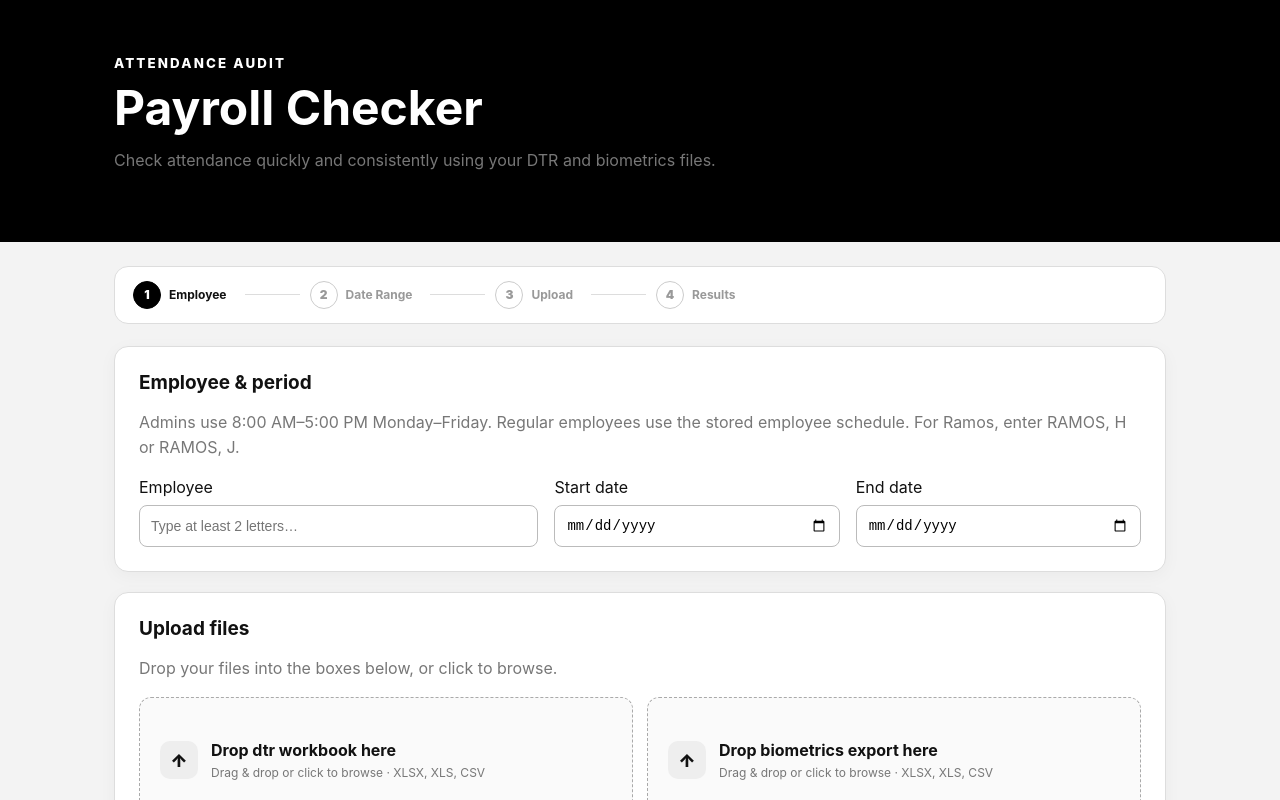
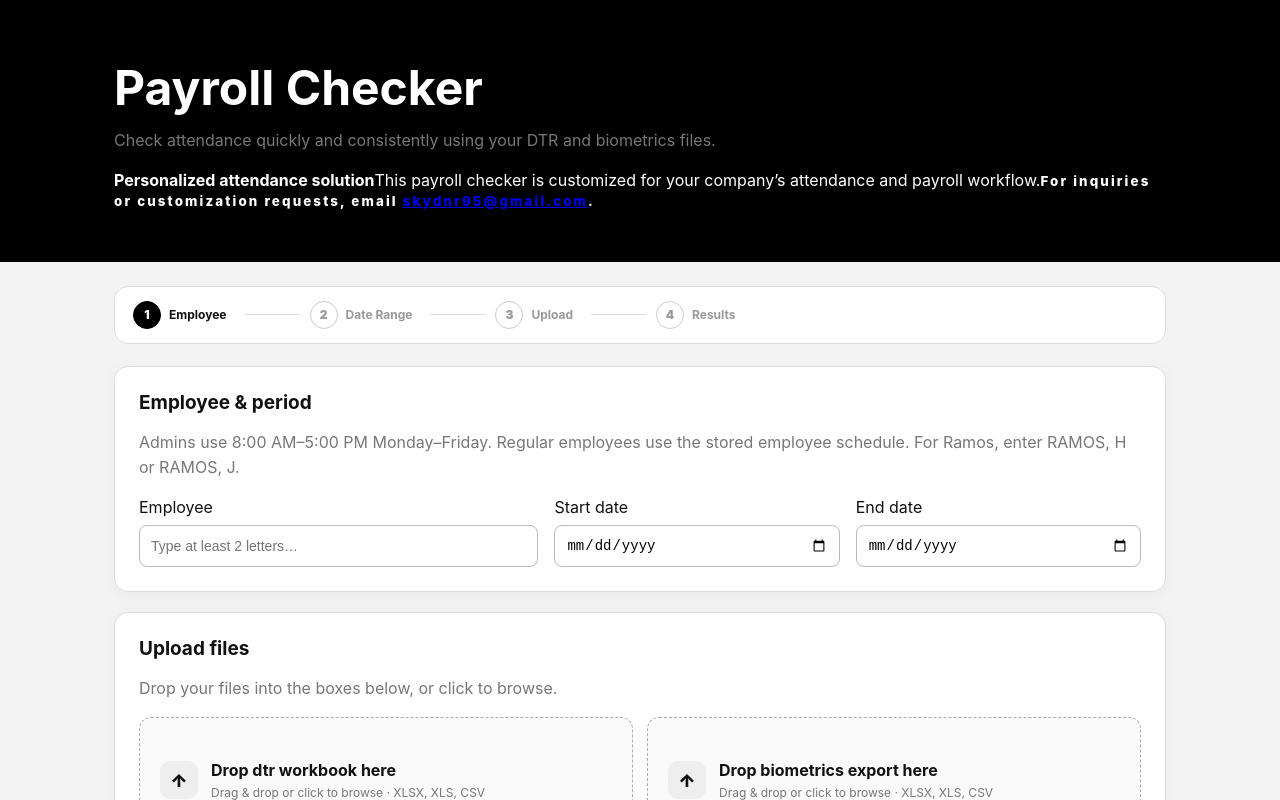
Before and after one commit to largerth4nlife/largerth4nlife.github.io, a React (Vite) app: page / in a window 1280 px wide. Shown: the top 800 px of the page. Built offline with nearby package versions, Linux system fonts and the light colour scheme.

Commit message:
ui: add professional company personalization notice

```diff
--- a/src/PayrollCheckerPage.tsx
+++ b/src/PayrollCheckerPage.tsx
@@ -28,7 +28,7 @@ export function PayrollCheckerPage(){const[surname,setSurname]=useState(""),[sta
  function isVerified(row:CheckRow){return !row.hasIssue&&!row.wfh&&!row.absent||(row.wfh&&!!checks[`wfh-${row.dateLabel}`])||(row.absent&&!!checks[`abs-${row.dateLabel}`])}
  function exportFile(){if(!result||pendingVerification>0)return;const final={...result,rows:result.rows.map(r=>{const wfhVerified=r.wfh?!!checks[`wfh-${r.dateLabel}`]:false;const absentVerified=r.absent?!!checks[`abs-${r.dateLabel}`]:false;return {...r,wfhVerified,absentVerified,remarks:r.wfh?(wfhVerified?"WORK FROM HOME — VERIFIED":""):r.absent?(absentVerified?"ABSENT — VERIFIED":""):r.remarks}}).filter(r=>!r.wfh||r.wfhVerified).filter(r=>!r.absent||r.absentVerified)};downloadIssuesReport(final,`${result.employeeName.replace(/[^A-Z0-9, _-]/gi,"")||"EMPLOYEE"}_attendance.xlsx`)}
  const verifiedCount=result?result.rows.filter(isVerified).length:0;const unverifiedCount=result?result.rows.length-verifiedCount:0;const problems=result?result.rows.filter(r=>r.hasIssue||r.wfh||r.absent):[];
- return <main>{running&&<LoadingScreen/>}<header><div className="wrap"><small>ATTENDANCE AUDIT</small><h1>Payroll Checker</h1><p>Check attendance quickly and consistently using your DTR and biometrics files.</p></div></header><div className="wrap content"><Workflow step={currentStep}/>
+ return <main>{running&&<LoadingScreen/>}<header><div className="wrap"><h1>Payroll Checker</h1><p>Check attendance quickly and consistently using your DTR and biometrics files.</p><div className="company-note"><strong>Personalized attendance solution</strong><span>This payroll checker is customized for your company’s attendance and payroll workflow.</span><small>For inquiries or customization requests, email <a href="mailto:skydnr95@gmail.com">skydnr95@gmail.com</a>.</small></div></div></header><div className="wrap content"><Workflow step={currentStep}/>
  <section><div className="section-head"><div><h2>Employee & period</h2><p>{ADMIN_HINT}</p></div></div><div className="grid3"><div><EmployeeSearch value={surname} onChange={v=>{setSurname(v);setError(null)}} onSelect={v=>{setSurname(v);setError(null)}}/>{surname.trim()&&<div className={`database-status ${databaseMatch?"found":"not-found"}`}>{databaseMatch?<><span>✓</span> Employee found</>:<><span>!</span> Choose an employee from the database</>}</div>}</div><div><Label htmlFor="start">Start date</Label><Input id="start" type="date" value={startDate} onChange={e=>{setStartDate(e.target.value);setError(null)}}/></div><div><Label htmlFor="end">End date</Label><Input id="end" type="date" value={endDate} onChange={e=>{setEndDate(e.target.value);setError(null)}}/></div></div></section>
  <section><div className="section-head"><div><h2>Upload files</h2><p>Drop your files into the boxes below, or click to browse.</p></div></div><div className="files"><FileDrop label="DTR workbook" file={dtrFile} onFile={f=>{setDtrFile(f);setError(null)}}/><FileDrop label="Biometrics export" file={bioFile} onFile={f=>{setBioFile(f);setError(null)}}/></div>{error&&<div className="error"><b>We couldn't continue</b><p>{error}</p><small>Fix the item above and try again.</small></div>}<div className="actions"><Button onClick={handleRun} disabled={running}>{running?<><span className="spinner"/>Analyzing…</>:"Analyze attendance"}</Button></div></section>
  {result&&<><section><div className="employee-card"><div><small>EMPLOYEE</small><h2>{result.employeeName}</h2><p>{result.role} · ID {result.employeeId??"Not found"}</p><p>{startDate} → {endDate}</p></div><div className="stats"><div><strong>{result.totalDays}</strong><span>DAYS</span></div><div><strong>{result.issueCount}</strong><span>ISSUES</span></div><div><strong>{result.wfhCount}</strong><span>WFH</span></div><div><strong>{result.absentCount}</strong><span>ABSENT</span></div></div></div></section>
```
